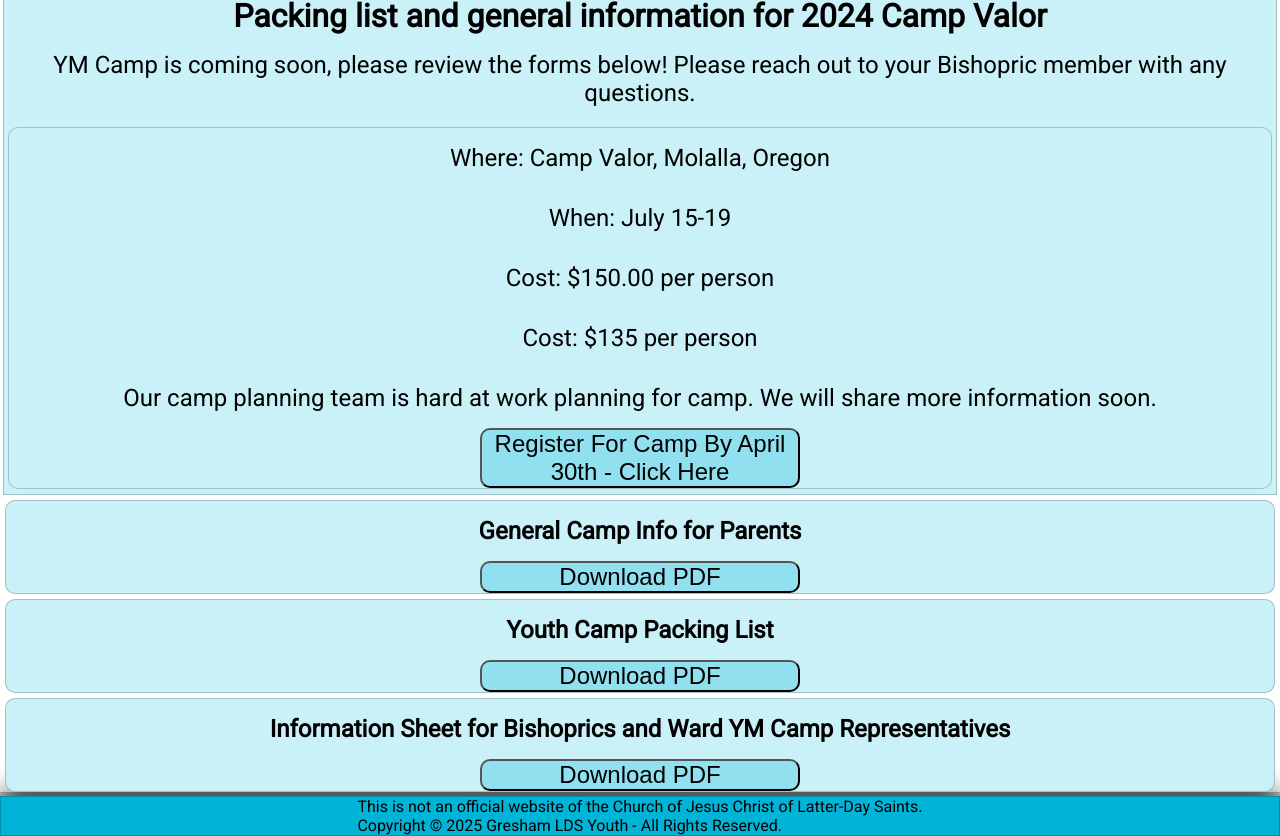
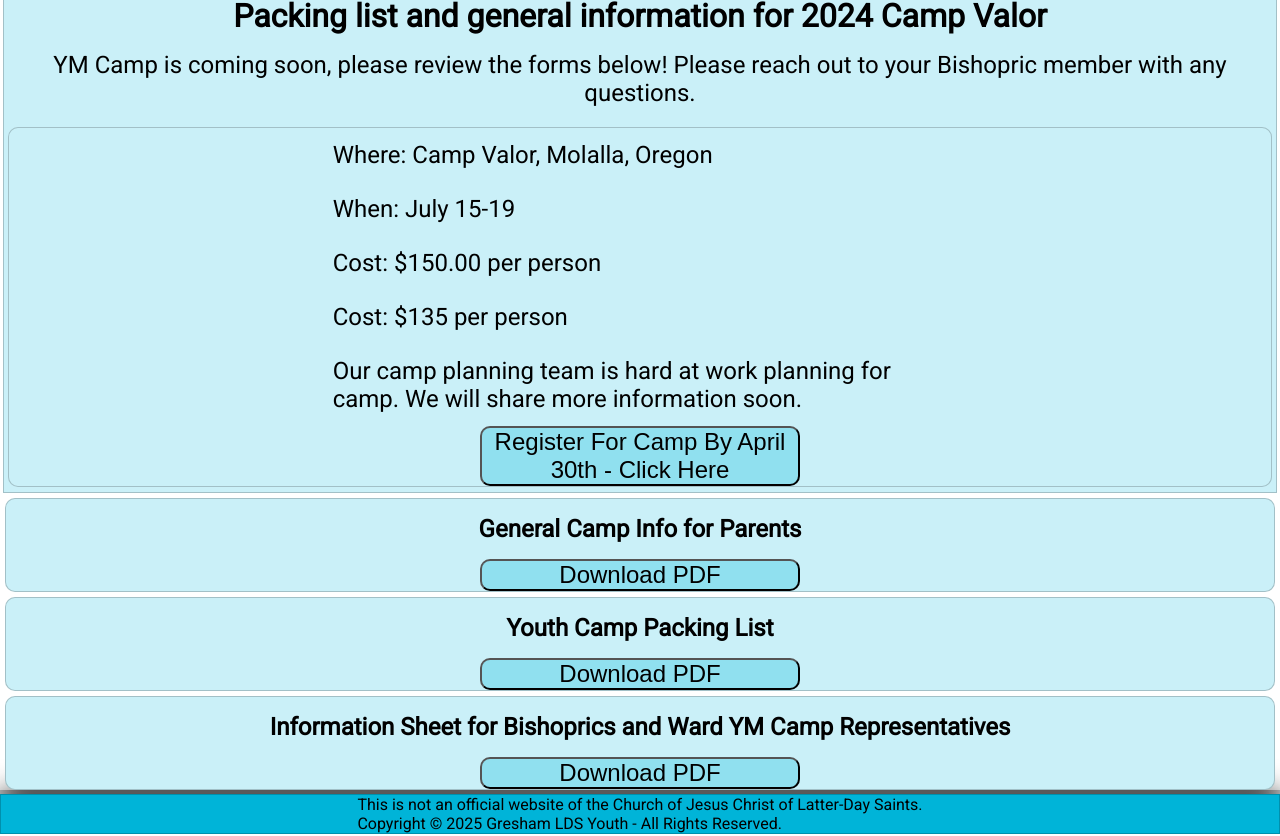
Before and after one commit to ScratchyPDX/gresham-stake-youth, a website built with Vite: page src/ym_camp/index.html in a window 1280 px wide. Shown: the part 1242-2078 px from the top of the page. Built offline with nearby package versions, Linux system fonts and the light colour scheme; no server answers; files whose address does not match are found by name.

Commit message:
Format info block on camp pages

```diff
--- a/src/css/small.css
+++ b/src/css/small.css
@@ -21,6 +21,19 @@
 }
 .box-shadow {
   box-shadow: 0 0 30px rgba(0, 0, 0, 0.9);
+}
+.centered-block {
+  display: flex;
+  flex-direction: column;
+  align-items: left;
+  justify-content: center;
+  text-align: center;
+  width: 50%;
+}
+.centered-block .heading2 {
+  margin: 5px 0;
+  padding: .5rem;
+  text-align: left;
 }
 footer p {
   padding: 0.5rem;
--- a/src/ym_camp/index.html
+++ b/src/ym_camp/index.html
@@ -46,11 +46,13 @@
       <div class="heading1">Packing list and general information for 2024 Camp Valor</div>
       <div class="heading2">YM Camp is coming soon, please review the forms below! Please reach out to your Bishopric member with any questions.</div>
       <div class="article button-section">
-        <div class="heading2">Where: Camp Valor, Molalla, Oregon</div>
-        <div class="heading2">When:  July 15-19 </div>
-        <div class="heading2">Cost:  $150.00 per person</div>
-        <div class="heading2">Cost:  $135 per person</div>
-        <div class="heading2">Our camp planning team is hard at work planning for camp.  We will share more information soon.</div>
+        <div class="centered-block">
+          <div class="heading2">Where: Camp Valor, Molalla, Oregon</div>
+          <div class="heading2">When:  July 15-19 </div>
+          <div class="heading2">Cost:  $150.00 per person</div>
+          <div class="heading2">Cost:  $135 per person</div>
+          <div class="heading2">Our camp planning team is hard at work planning for camp.  We will share more information soon.</div>
+        </div>
         <button class="button" id="yw-camp-register">Register For Camp By April 30th - Click Here</button>
       </div>
     </div>
```
Also changed, not shown: src/yw_camp/index.html (+2 -0 lines).
